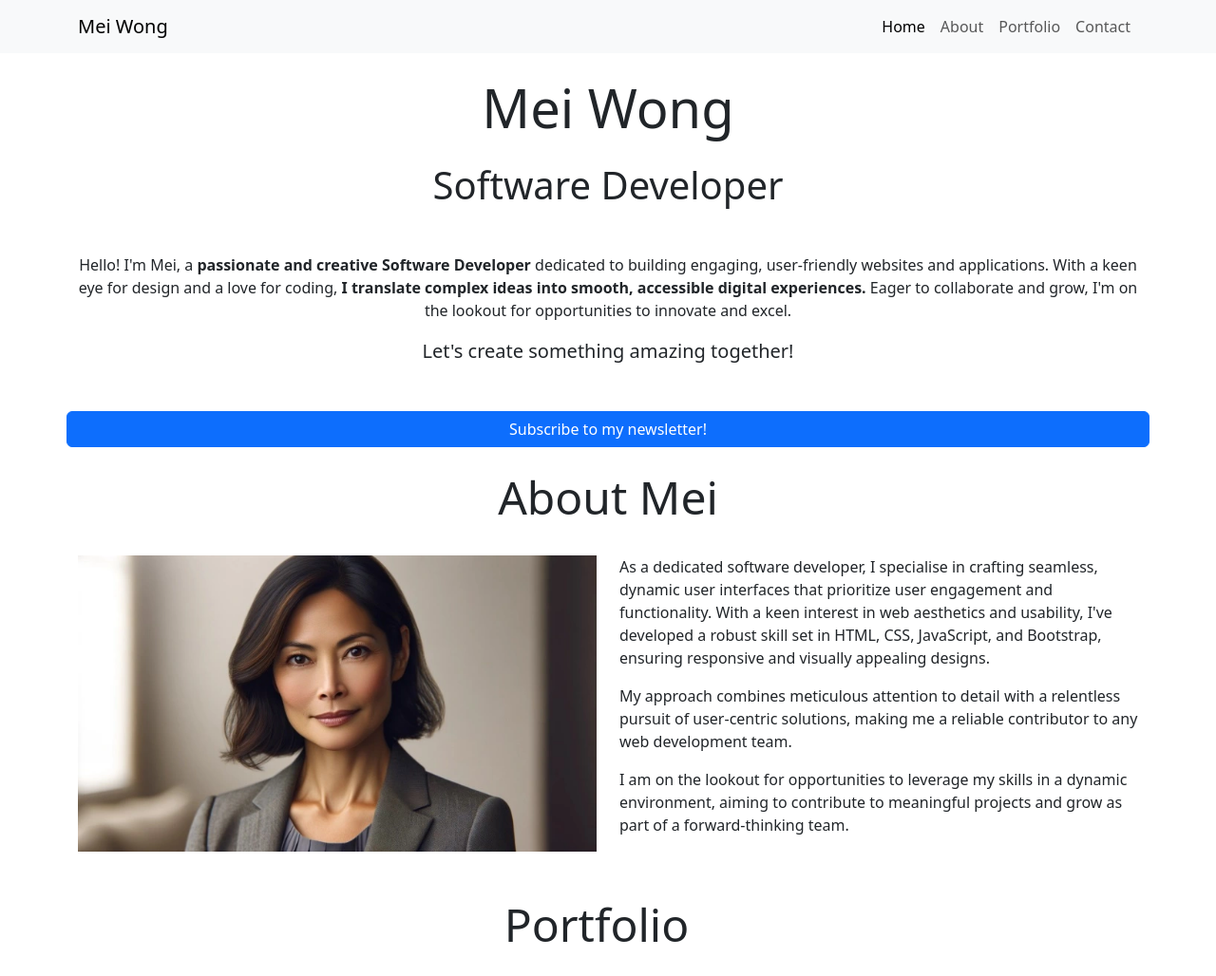
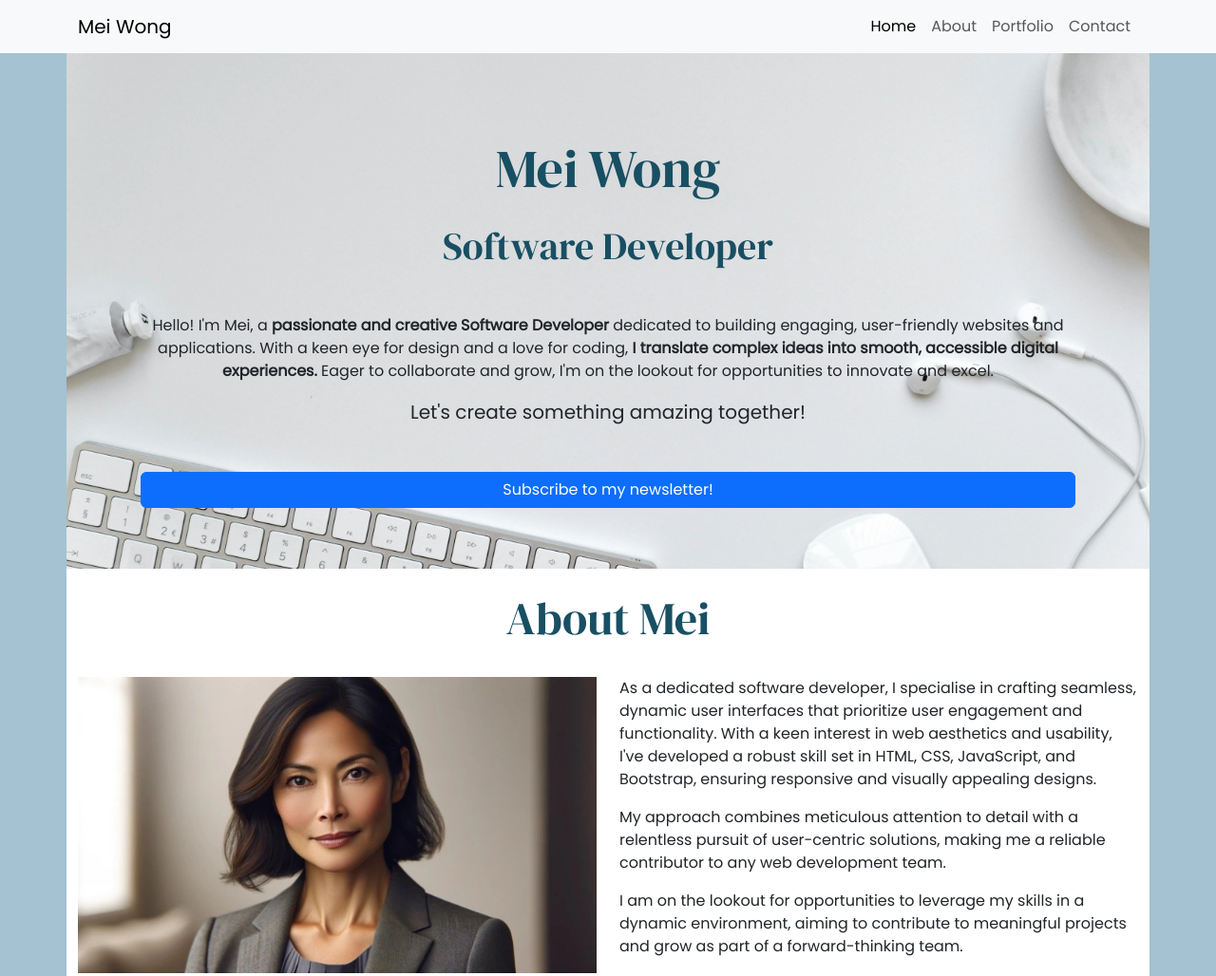
Before and after one commit to Ashleytosullivan/portfolio-example, a plain HTML site: page index.html in a window 1280 px wide. Shown: the top 1028 px of the page at 95% size. Drawn offline with nearby package versions, Linux system fonts and the light colour scheme.

Commit message:
add first custom styles and hero image

```diff
--- /dev/null
+++ b/assets/css/style.css
@@ -0,0 +1,42 @@
+/*
+    #a4c2d1; egg blue
+    #dbdcde; light grey
+    #1f7798; mid-blue
+    #184f63; dark-blue
+*/
+
+/* global styles */
+
+@import url('https://fonts.googleapis.com/css2?family=DM+Serif+Display:ital@0;1&family=Poppins&display=swap');
+
+body {
+    font-family: "Poppins", sans-serif;
+    background-color: #a4c2d1; egg blue;
+}
+
+h1,
+h2 {font-family: "DM Serif Display", serif;
+    color: #184f63;
+
+}
+
+#about {
+    background-color: white;
+}
+
+#portfolio {
+    background-color:  #dbdcde;
+}
+
+#contact {
+    background-color: white;
+}
+
+#hero {
+    background-color: lightgray;
+    background-image: url("../images/background.webp");
+    background-size: cover;
+    background-position: 50% 70%;
+    min-height: 500px;
+    padding: 5% 7%;
+}
--- a/index.html
+++ b/index.html
@@ -8,6 +8,9 @@
     <!-- Bootstrap CSS Link -->
     <link href="https://cdn.jsdelivr.net/npm/bootstrap@5.3.3/dist/css/bootstrap.min.css" rel="stylesheet"
         integrity="sha384-QWTKZyjpPEjISv5WaRU9OFeRpok6YctnYmDr5pNlyT2bRjXh0JMhjY6hW+ALEwIH" crossorigin="anonymous">
+
+<link rel="stylesheet" href="assets/css/style.css">
+
 </head>
 
 <body>
```
Also changed, not shown: assets/images/background.webp (added).
